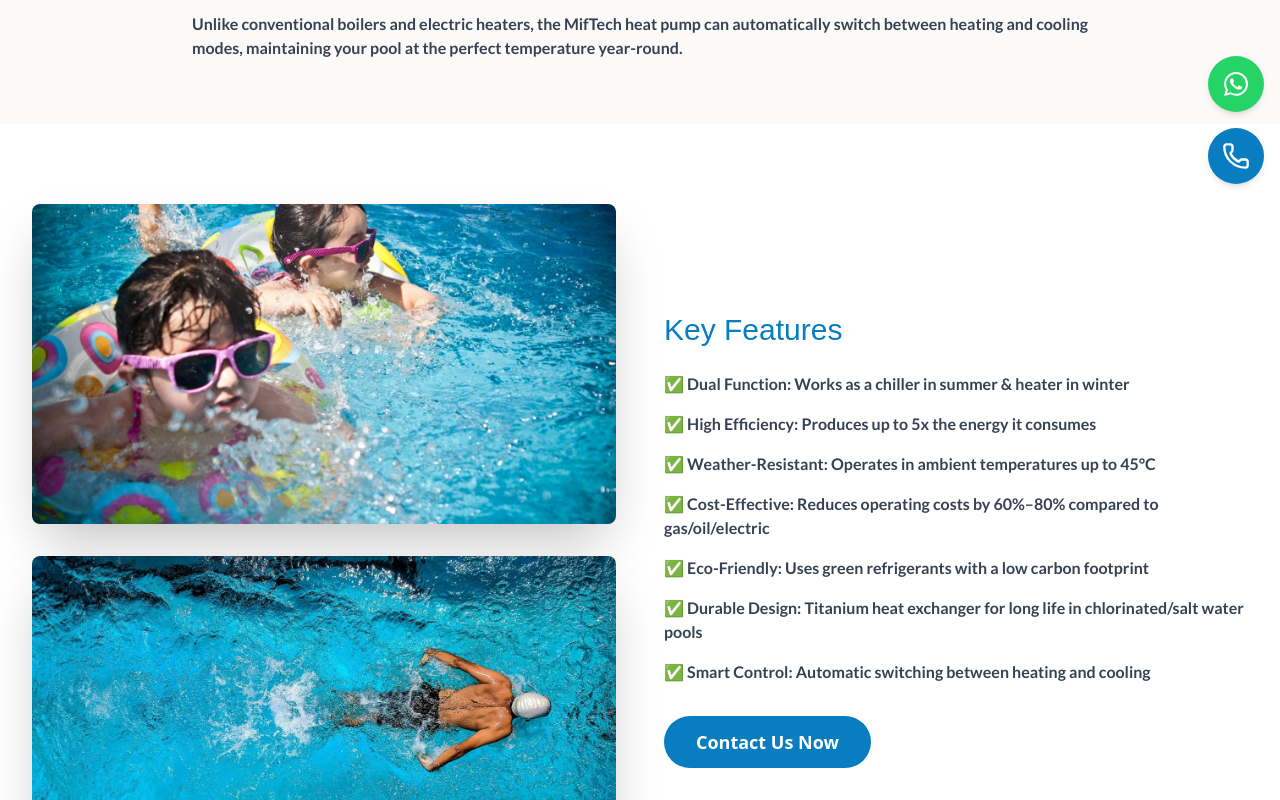
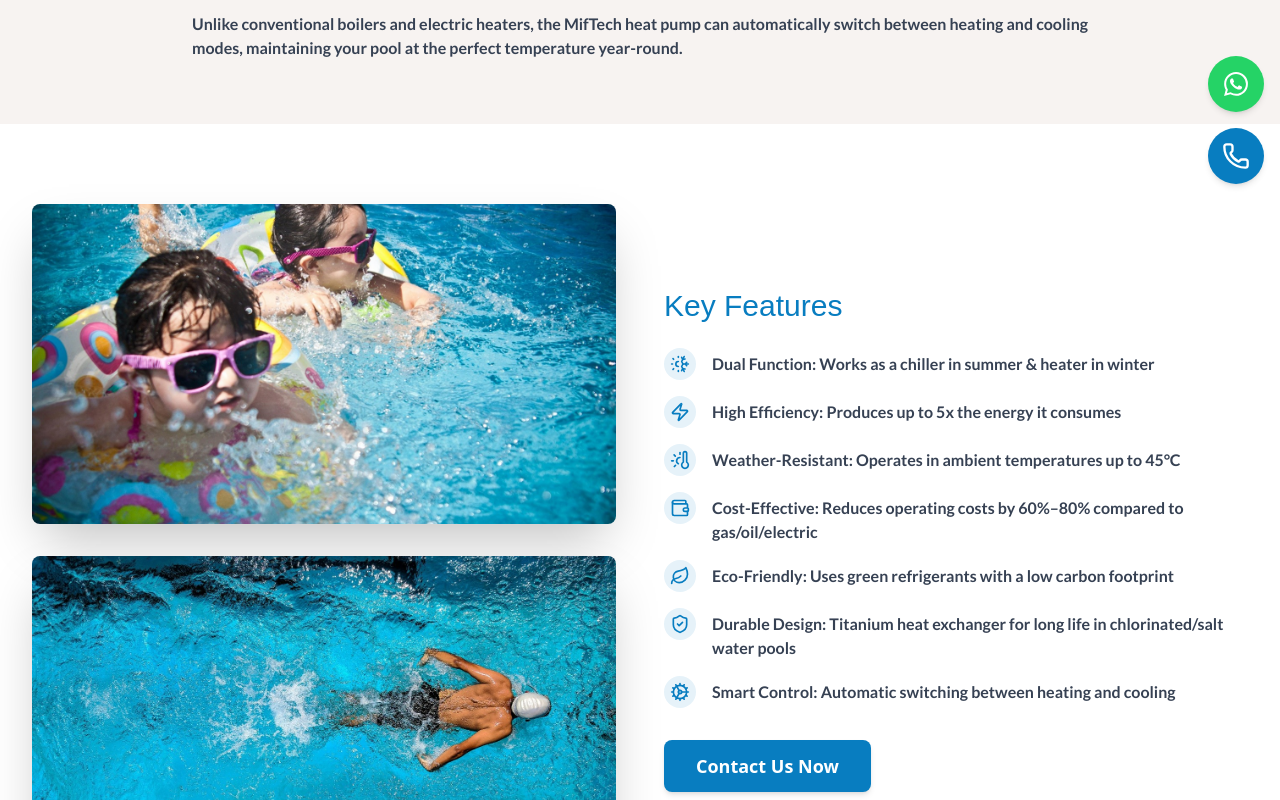
Before and after one commit to scaleoxperts/MiftechSolutions, a Next.js app: page /products/swimming-pool-heat-pump in a window 1280 px wide. Shown: the part 600-1400 px from the top of the page. Built offline with nearby package versions, Linux system fonts and the light colour scheme; a web font is replaced by a local one.

Commit message:
change: icons and text

```diff
--- a/app/products/swimming-pool-heat-pump/page.tsx
+++ b/app/products/swimming-pool-heat-pump/page.tsx
@@ -5,18 +5,40 @@ import ClientLogoCloud from '@/components/ui/ClientLogoCloud';
 import Link from 'next/link';
 import { motion } from 'motion/react';
 import { Gotu, Lato } from 'next/font/google';
+import { Zap, SunSnow, ThermometerSun, Wallet, Leaf, ShieldCheck, Cog } from 'lucide-react';
 
 const gotu = Gotu({ subsets: ['latin'], weight: '400' });
 const lato = Lato({ subsets: ['latin'], weight: '700' });
 
 const features = [
-  "✅ Dual Function: Works as a chiller in summer & heater in winter",
-  "✅ High Efficiency: Produces up to 5x the energy it consumes",
-  "✅ Weather-Resistant: Operates in ambient temperatures up to 45°C",
-  "✅ Cost-Effective: Reduces operating costs by 60%–80% compared to gas/oil/electric",
-  "✅ Eco-Friendly: Uses green refrigerants with a low carbon footprint",
-  "✅ Durable Design: Titanium heat exchanger for long life in chlorinated/salt water pools",
-  "✅ Smart Control: Automatic switching between heating and cooling",
+  {
+    icon: SunSnow,
+    text: "Dual Function: Works as a chiller in summer & heater in winter",
+  },
+  {
+    icon: Zap,
+    text: "High Efficiency: Produces up to 5x the energy it consumes",
+  },
+  {
+    icon: ThermometerSun,
+    text: "Weather-Resistant: Operates in ambient temperatures up to 45°C",
+  },
+  {
+    icon: Wallet,
+    text: "Cost-Effective: Reduces operating costs by 60%–80% compared to gas/oil/electric",
+  },
+  {
+    icon: Leaf,
+    text: "Eco-Friendly: Uses green refrigerants with a low carbon footprint",
+  },
+  {
+    icon: ShieldCheck,
+    text: "Durable Design: Titanium heat exchanger for long life in chlorinated/salt water pools",
+  },
+  {
+    icon: Cog,
+    text: "Smart Control: Automatic switching between heating and cooling",
+  },
 ];
 
 const performanceData = [
@@ -73,7 +95,7 @@ export default function SwimmingPoolHeatPumpPage() {
       </section>
 
       {/* Product Overview */}
-      <section className="py-16 bg-[var(--linen)]/40">
+      <section className="py-16 bg-[var(--linen)]">
         <div className="container mx-auto px-4 sm:px-6 lg:px-8">
           <motion.div
             initial={{ opacity: 0, y: 50 }}
@@ -94,7 +116,7 @@ export default function SwimmingPoolHeatPumpPage() {
       </section>
 
       {/* Image & Key Features */}
-      <section className="py-20">
+      <section className="py-20 bg-white">
         <div className="container mx-auto px-4 sm:px-6 lg:px-8 grid lg:grid-cols-2 gap-12 items-center">
 
           <motion.div
@@ -131,15 +153,18 @@ export default function SwimmingPoolHeatPumpPage() {
             <h2 className={`text-3xl font-bold mb-6 text-[#087dc0] ${gotu.className}`}>Key Features</h2>
             <ul className="space-y-4 text-gray-700">
               {features.map((feature, index) => (
-                <li key={index} className="flex items-start">
-                  <span className={`${lato.className}`}>{feature}</span>
+                <li key={index} className="flex items-start gap-4">
+                  <div className="flex-shrink-0 w-8 h-8 bg-[#087dc0]/10 text-[#087dc0] rounded-full flex items-center justify-center">
+                    <feature.icon className="w-5 h-5" />
+                  </div>
+                  <span className={`${lato.className} flex-1 pt-1`}>{feature.text}</span>
                 </li>
               ))}
             </ul>
             <div className="mt-8">
               <Link
                 href="/contact"
-                className="inline-block px-8 py-3 text-lg font-semibold text-[var(--white)] bg-[#087dc0] rounded-full hover:bg-opacity-80 transition-all"
+                className="inline-block px-8 py-3 text-lg font-semibold text-white bg-[#087dc0] rounded-lg shadow-md hover:bg-opacity-90 transition-all"
               >
                 Contact Us Now
               </Link>
@@ -150,7 +175,7 @@ export default function SwimmingPoolHeatPumpPage() {
       </section>
 
       {/* Performance Data */}
-      <section className="py-16 bg-white">
+      <section className="py-16 bg-[var(--linen)]">
         <div className="container mx-auto px-4 sm:px-6 lg:px-8">
           <motion.div
             initial={{ opacity: 0, y: 50 }}
@@ -170,7 +195,7 @@ export default function SwimmingPoolHeatPumpPage() {
       </section>
 
       {/* Technical Specifications */}
-      <section className="py-16 bg-[var(--linen)]/40">
+      <section className="py-16 bg-white">
         <div className="container mx-auto px-4 sm:px-6 lg:px-8">
           <motion.div
             initial={{ opacity: 0, y: 50 }}
@@ -190,7 +215,7 @@ export default function SwimmingPoolHeatPumpPage() {
       </section>
 
       {/* Applications */}
-      <section className="py-16 bg-white">
+      <section className="py-16 bg-[var(--linen)]">
         <div className="container mx-auto px-4 sm:px-6 lg:px-8">
           <motion.div
             initial={{ opacity: 0, y: 50 }}
@@ -210,7 +235,7 @@ export default function SwimmingPoolHeatPumpPage() {
       </section>
 
       {/* CTA */}
-      <section className="py-20 text-center">
+      <section className="py-20 text-center bg-white">
         <motion.div
           initial={{ opacity: 0, y: 50 }}
           whileInView={{ opacity: 1, y: 0 }}
@@ -229,7 +254,9 @@ export default function SwimmingPoolHeatPumpPage() {
         </motion.div>
       </section>
 
-      <ClientLogoCloud />
+      <section className="bg-[var(--linen)]">
+        <ClientLogoCloud />
+      </section>
     </main>
   );
 }
```
